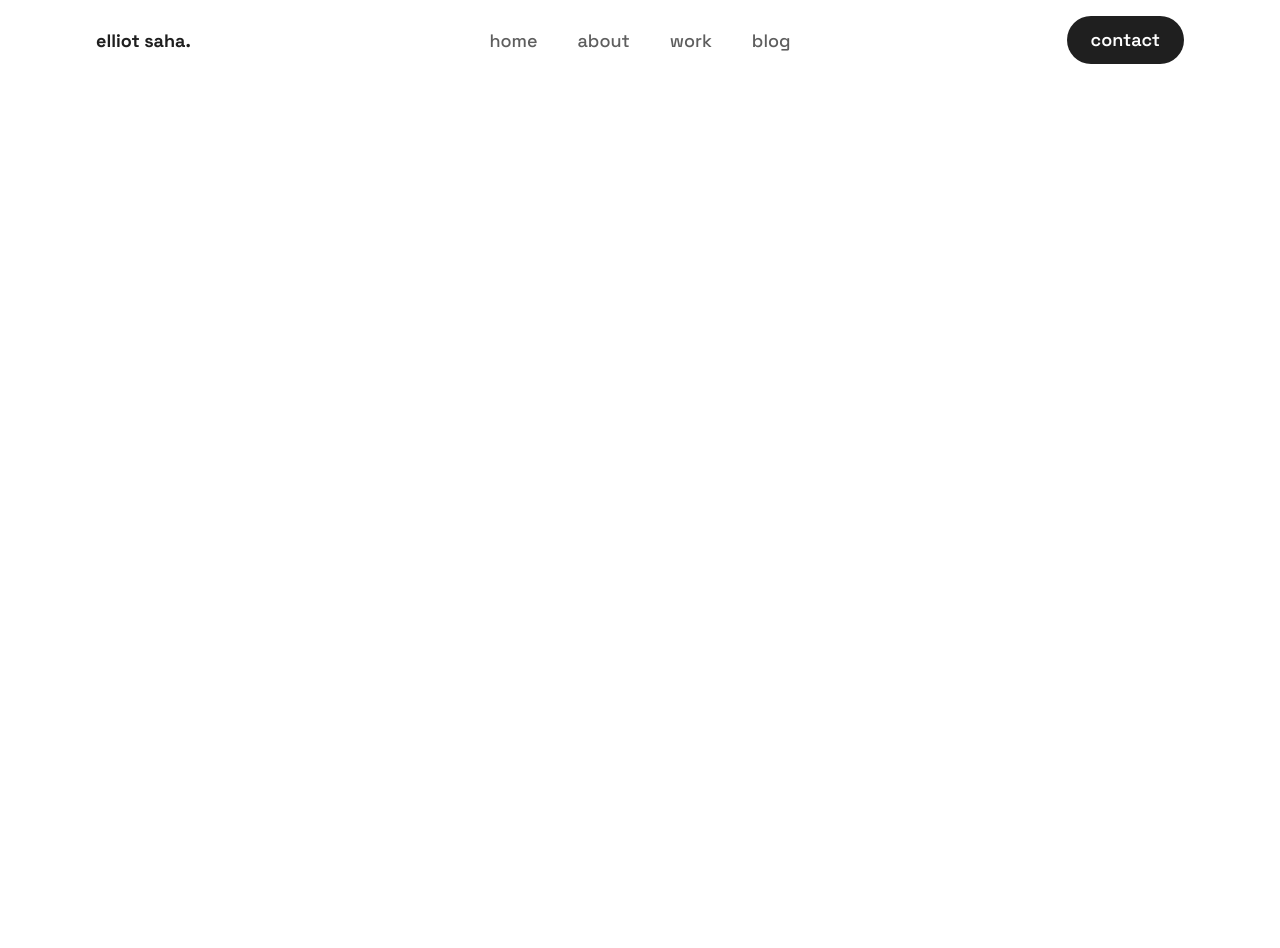
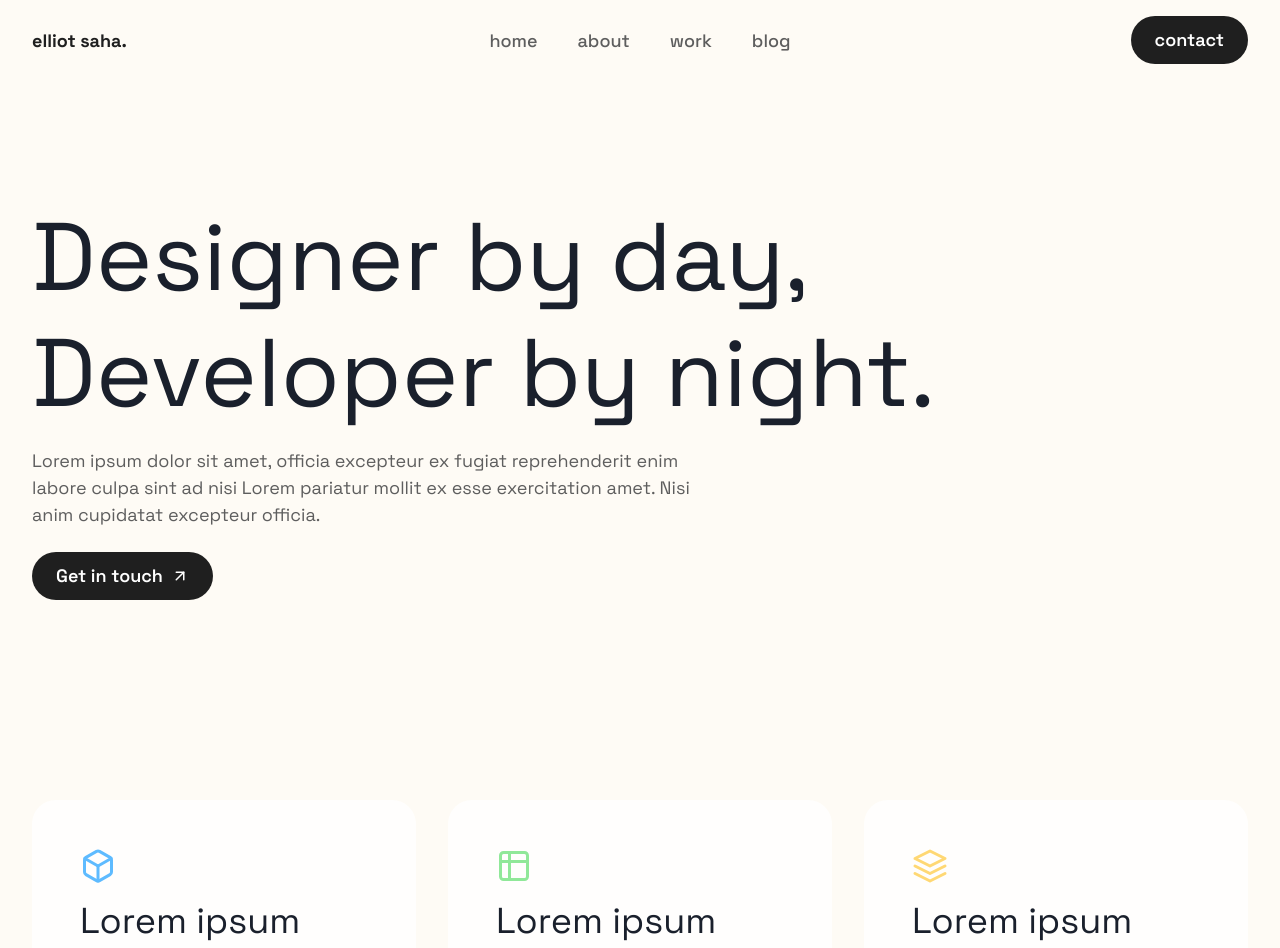
Before and after one commit to elliotsaha/portfolio, a Next.js app: page / in a window 1280 px wide. Shown: the top 948 px of the page. Before the commit the page ends 800 px from the top, so only its background shows below. Built offline with nearby package versions, Linux system fonts and the light colour scheme.

Commit message:
feat(navbar): completed full navbar with animations
added animations and scroll effects to navbar

```diff
--- a/src/app/layout.tsx
+++ b/src/app/layout.tsx
@@ -1,5 +1,6 @@
 import type { Metadata } from "next";
 import { Navbar, ThemeProvider } from "@/components";
+import { Body } from "@/components/factory";
 
 export const metadata: Metadata = {
   title: "Elliot's Portfolio",
@@ -13,12 +14,12 @@ const RootLayout = ({
 }>) => {
   return (
     <html lang="en">
-      <body>
+      <Body>
         <ThemeProvider>
           <Navbar />
           {children}
         </ThemeProvider>
-      </body>
+      </Body>
     </html>
   );
 };
--- a/src/app/page.tsx
+++ b/src/app/page.tsx
@@ -1,17 +1,110 @@
 "use client";
-import React, { useState } from "react";
+import React from "react";
 import {
+  Heading,
+  Text,
+  Container,
+  Button,
   Box,
-  Container,
   Icon,
-  Text,
-  Heading,
+  Link,
   Flex,
-  Button,
 } from "@chakra-ui/react";
+import { FlexSection, Section, BrandHeading } from "@/components/factory";
+import { Blob } from "@/components";
+import { FiArrowUpRight, FiBox, FiTable, FiLayers } from "react-icons/fi";
+import { IconType } from "react-icons";
 
+interface CardProps {
+  title: string;
+  body: string;
+  icon: IconType;
+  color: string;
+}
+
+const Card = ({ title, body, icon, color }: CardProps) => {
+  return (
+    <Flex bg="mono.white" p="12" borderRadius="3xl" flexDir="column">
+      <Icon as={icon} color={color} fontSize="36" mb="4" />
+      <Heading mb="2">{title}</Heading>
+      <Text>{body}</Text>
+    </Flex>
+  );
+};
 const Home = () => {
-  return <div></div>;
+  return (
+    <Container maxW="container.xl">
+      <Section position="relative">
+        {/* background blur */}
+        <Blob
+          size="2xl"
+          bg="brand.green.blur"
+          blur="40rem"
+          position="absolute"
+          top="96"
+        />
+        <Blob
+          size="2xl"
+          bg="brand.blue.blur"
+          blur="15rem"
+          position="absolute"
+          top="42"
+          left="96"
+        />
+        <Blob
+          size="2xl"
+          bg="brand.purple.blur"
+          blur="10rem"
+          position="absolute"
+          top="42"
+          right="0"
+        />
+        <Flex h="100vh" alignItems="center">
+          <FlexSection flexDir="column" gap="4">
+            <BrandHeading>
+              Designer by day, <br />
+              Developer by night.
+            </BrandHeading>
+            <Text maxW="2xl" fontSize={{ md: "lg" }}>
+              Lorem ipsum dolor sit amet, officia excepteur ex fugiat
+              reprehenderit enim labore culpa sint ad nisi Lorem pariatur mollit
+              ex esse exercitation amet. Nisi anim cupidatat excepteur officia.
+            </Text>
+            <Box mt="2">
+              <Button
+                size="lg"
+                rightIcon={<Icon as={FiArrowUpRight} />}
+                as={Link}
+                href="/contact"
+              >
+                Get in touch
+              </Button>
+            </Box>
+          </FlexSection>
+        </Flex>
+      </Section>
+      <FlexSection position="relative" gap="8">
+        <Card
+          title="Lorem ipsum dolor sit amet."
+          body="Lorem ipsum dolor sit amet, qui minim labore adipisicing minim sint cillum sint consectetur cupidatat. qui minim labore adipisicing minim sint cillum sint consectetur cupidatat."
+          icon={FiBox}
+          color="brand.blue.solid"
+        />
+        <Card
+          title="Lorem ipsum dolor sit amet."
+          body="Lorem ipsum dolor sit amet, qui minim labore adipisicing minim sint cillum sint consectetur cupidatat. qui minim labore adipisicing minim sint cillum sint consectetur cupidatat."
+          icon={FiTable}
+          color="brand.green.solid"
+        />
+        <Card
+          title="Lorem ipsum dolor sit amet."
+          body="Lorem ipsum dolor sit amet, qui minim labore adipisicing minim sint cillum sint consectetur cupidatat. qui minim labore adipisicing minim sint cillum sint consectetur cupidatat."
+          icon={FiLayers}
+          color="brand.yellow.solid"
+        />
+      </FlexSection>
+    </Container>
+  );
 };
 
 export default Home;
--- /dev/null
+++ b/src/components/Blob.tsx
@@ -0,0 +1,21 @@
+import { Box, BoxProps } from "@chakra-ui/react";
+
+interface BlobProps extends BoxProps {
+  bg: string;
+  size: string;
+  blur: string;
+}
+
+export const Blob = ({ bg, size, blur, ...props }: BlobProps) => {
+  return (
+    <Box
+      bg={bg}
+      w={size}
+      h={size}
+      filter={`blur(${blur})`}
+      borderRadius="full"
+      zIndex="-1"
+      {...props}
+    />
+  );
+};
--- a/src/components/Navbar.tsx
+++ b/src/components/Navbar.tsx
@@ -1,23 +1,43 @@
 "use client";
+import { useState, useEffect } from "react";
 import {
-  Box,
+  Container,
   SimpleGrid,
   Text,
   Link,
   Button,
   IconButton,
   useDisclosure,
+  Modal,
+  ModalOverlay,
+  ModalCloseButton,
+  ModalBody,
+  ModalContent,
+  useBreakpoint,
 } from "@chakra-ui/react";
-import { Nav, CenterSection, FlexSection, Section } from "@/components/factory";
+import { Nav, CenterSection, FlexSection } from "@/components/factory";
 import { FiMenu } from "react-icons/fi";
 
 const Links = () => {
-  const labels = ["home", "about", "work", "blog"];
+  type Navlink = { label: string; href: string };
+
+  const navLinks = [
+    { label: "home", href: "/" },
+    { label: "about", href: "/about" },
+    { label: "work", href: "/work" },
+    { label: "blog", href: "/blog" },
+  ];
+
   return (
     <>
-      {labels.map((label: string) => (
-        <Link href={`/${label}`} fontSize={{ sm: "md", lg: "lg" }} key={label}>
-          {label}
+      {navLinks.map((link: Navlink) => (
+        <Link
+          href={link.href}
+          fontSize={{ sm: "md", lg: "lg" }}
+          color={{ base: "white", sm: "mono.gray.500" }}
+          key={link.href}
+        >
+          {link.label}
         </Link>
       ))}
     </>
@@ -25,29 +45,66 @@ const Links = () => {
 };
 
 export const Navbar = () => {
-  const { getButtonProps, getDisclosureProps } = useDisclosure();
+  const [scrollPosition, setScrollPosition] = useState(0);
+  const { isOpen, onOpen, onClose } = useDisclosure();
 
-  const buttonProps = getButtonProps();
-  const disclosureProps = getDisclosureProps();
+  const breakpoint = useBreakpoint();
 
+  const handleScroll = () => {
+    const position = window.scrollY;
+    setScrollPosition(position);
+  };
+
+  useEffect(() => {
+    window.addEventListener("scroll", handleScroll, { passive: true });
+
+    return () => {
+      window.removeEventListener("scroll", handleScroll);
+    };
+  }, []);
+
+  useEffect(() => {
+    if (isOpen && breakpoint !== "base") {
+      onClose();
+    }
+  }, [breakpoint, isOpen, onClose]);
+
+  const scrollCssProps = {
+    bg: "background",
+    px: "6",
+    mt: "4",
+    borderRadius: "full",
+    boxShadow: "lg",
+  };
+
+  console.log(breakpoint);
   return (
-    <Nav display="block" zIndex="banner">
+    <Nav display="block" zIndex="banner" position="fixed" w="100%">
+      <Container maxW="container.xl">
         <SimpleGrid
           templateColumns={{ base: "1fr 1fr", md: "1fr 2fr 1fr" }}
-        px={{ base: "8", md: "24" }}
           py="4"
+          transition="all 0.25s ease-in-out"
+          sx={scrollPosition > 30 ? scrollCssProps : {}}
         >
           <FlexSection
             alignItems="center"
             display={{ base: "flex", sm: "none", md: "flex" }}
           >
-          <Text variant="active" fontSize={{ base: "lg", sm: "md", lg: "lg" }}>
+            <Text
+              variant="active"
+              fontSize={{ base: "lg", sm: "md", lg: "lg" }}
+            >
               elliot saha.
             </Text>
           </FlexSection>
-        <CenterSection gap="10" display={{ base: "none", sm: "flex" }}>
+          <CenterSection
+            gap="10"
+            display={{ base: "none", sm: "flex" }}
+            justifyContent={{ sm: "flex-start", md: "center" }}
+          >
             <Links />
-        </CenterSection>
+          </CenterSection>{" "}
           <FlexSection
             alignItems="center"
             justifyContent="flex-end"
@@ -64,21 +121,34 @@ export const Navbar = () => {
             <IconButton
               aria-label="Open menu"
               icon={<FiMenu />}
-            {...buttonProps}
+              onClick={onOpen}
             />
           </FlexSection>
         </SimpleGrid>
-      <FlexSection
-        {...disclosureProps}
-        display={{ base: "flex", sm: "none" }}
-        px="8"
-        flexDir="column"
-        gap="4"
-        fontSize="lg"
+        <Modal
+          onClose={onClose}
+          isOpen={isOpen}
+          motionPreset="slideInBottom"
+          isCentered
+          blockScrollOnMount={true}
         >
+          <ModalOverlay backdropFilter="auto" backdropBlur="30px" />
+          <ModalContent bg="transparent" boxShadow="none" color="white" mx="8">
+            <ModalCloseButton size="lg" />
+            <ModalBody>
+              <FlexSection flexDir="column" gap="4" fontSize="2xl">
                 <Links />
-        <Link href="/contact">contact</Link>
+                <Link
+                  href="/contact"
+                  color={{ base: "white", sm: "mono.gray.500" }}
+                >
+                  contact
+                </Link>
               </FlexSection>
+            </ModalBody>
+          </ModalContent>
+        </Modal>
+      </Container>
     </Nav>
   );
 };
--- a/src/components/ThemeProvider.tsx
+++ b/src/components/ThemeProvider.tsx
@@ -48,11 +48,24 @@ const theme = extendTheme({
     },
   },
   components: {
+    Container: {
+      baseStyle: {
+        px: { base: "4", sm: "8" },
+      },
+    },
+    Heading: {
+      baseStyle: {
+        fontWeight: "normal",
+      },
+    },
     Text: {
       variants: {
         description: {
           color: "mono.gray.500",
-          fontWeight: "medium",
+          fontWeight: "regular",
+          sm: {
+            color: "red",
+          },
         },
         active: {
           color: "mono.black.500",
--- a/src/components/factory/index.ts
+++ b/src/components/factory/index.ts
@@ -1,3 +1,4 @@
+"use client";
 import { chakra } from "@chakra-ui/react";
 
 export const Nav = chakra("nav");
@@ -13,3 +14,18 @@ export const CenterSection = chakra("section", {
   },
 });
 export const Footer = chakra("footer");
+
+export const Body = chakra("body", {
+  // can't use color from themeprovider
+  // because it renders after body
+  baseStyle: {
+    bg: "#FEFBF5",
+  },
+});
+
+export const BrandHeading = chakra("h1", {
+  baseStyle: {
+    fontSize: { base: "36", sm: "48", md: "64", lg: "96" },
+    lineHeight: "1.2",
+  },
+});
--- a/src/components/index.ts
+++ b/src/components/index.ts
@@ -1,2 +1,3 @@
 export * from "./Navbar";
 export * from "./ThemeProvider";
+export * from "./Blob";
```
Lines whose indentation alone changed are shown as unchanged.
